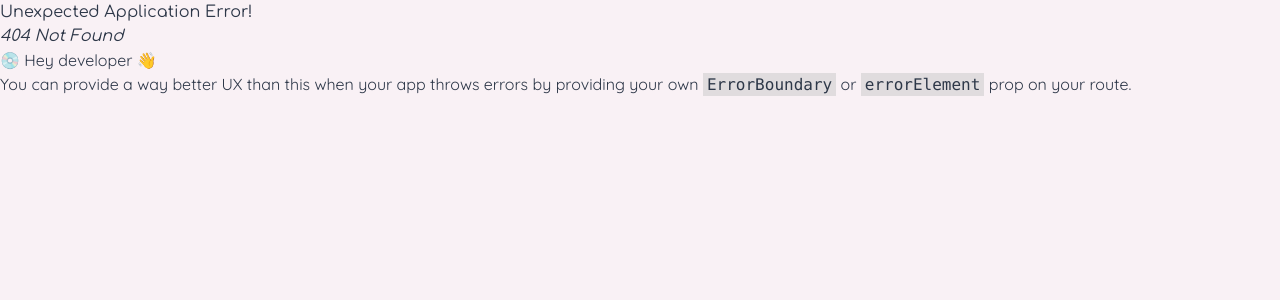
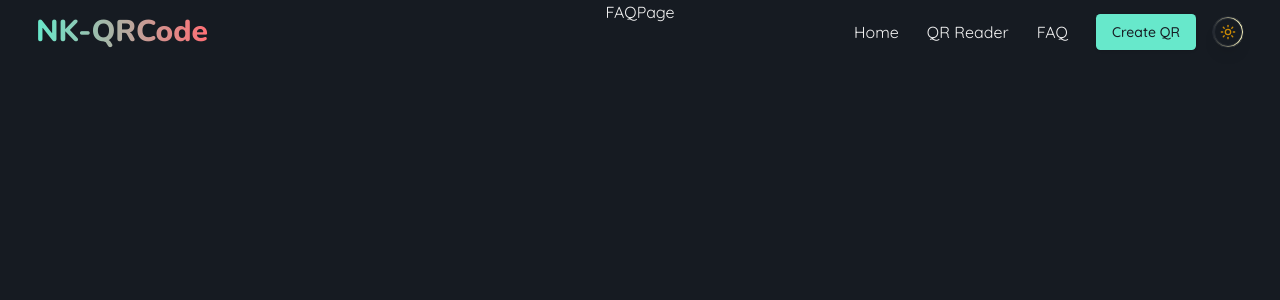
Before and after one commit to nkaryoli/nk_qrCode, a React (Vite) app: page /faq in a window 1280 px wide. Before the commit this address had no page. Shown: the top 300 px of the page. Built offline with nearby package versions, Linux system fonts and the light colour scheme.

Commit message:
feat: add pages to router

```diff
--- /dev/null
+++ b/src/features/about/AboutPage.tsx
@@ -0,0 +1,8 @@
+
+const AboutPage = () => {
+	return (
+		<div>AboutPage</div>
+	)
+}
+
+export default AboutPage
--- /dev/null
+++ b/src/features/faq/FAQPage.tsx
@@ -0,0 +1,8 @@
+
+const FAQPage = () => {
+	return (
+		<div>FAQPage</div>
+	)
+}
+
+export default FAQPage
--- /dev/null
+++ b/src/features/reader/ReaderPage.tsx
@@ -0,0 +1,8 @@
+
+const ReaderPage = () => {
+	return (
+		<div>ReaderPage</div>
+	)
+}
+
+export default ReaderPage
```
Also changed, not shown: src/routes/router.tsx (+10 -0 lines).
